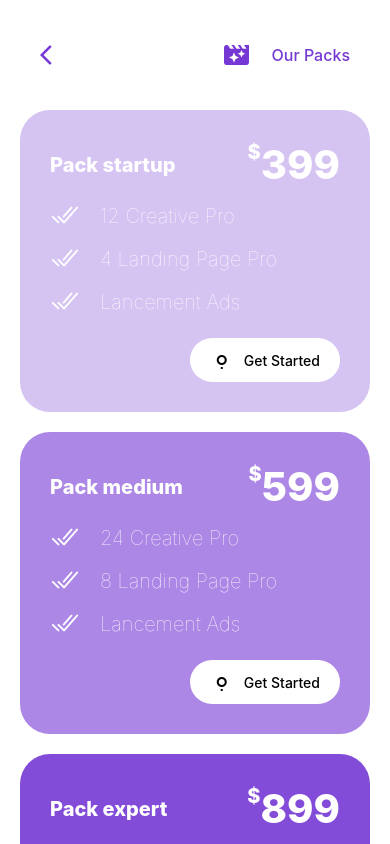
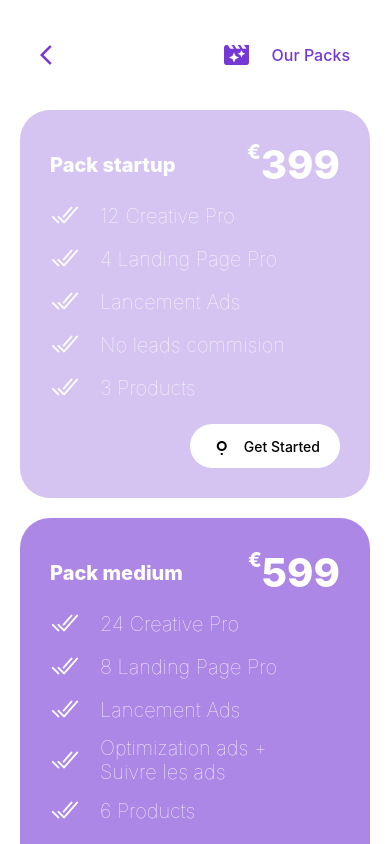
Before and after one commit to Divock19s/sila-mobile-app, a React Native app: screen /MBPacks in a window 390 px wide. Built offline with nearby package versions, Linux system fonts and the light colour scheme.

Commit message:
deleted ad account id sections

```diff
--- a/components/AccountsList.js
+++ b/components/AccountsList.js
@@ -65,7 +65,6 @@ const AccountsList = () => {
                                         },
                                         body: JSON.stringify({
                                             userID: userInfo._id,
-                                            adID: y.adID,
                                             adName: y.adName,
                                             bmID: bmShareID
                                         })
@@ -109,8 +108,8 @@ const AccountsList = () => {
 
                                 <View style={[{flexDirection: 'row'}, {alignItems: 'center'}, {gap: 13}]}>
                                     <FontAwesome name="id-card-o" size={24} color="#fff" />
-                                    <Text style={[{color: '#fff'}]}>Ad ID:</Text>
-                                    <Text style={[{color: '#fff'}]}>{ad.adID}</Text>
+                                    <Text style={[{color: '#fff'}]}>ID:</Text>
+                                    <Text style={[{color: '#fff'}]}>{ad._id}</Text>
                                 </View>
 
                                 <View style={[{flexDirection: 'row'}, {alignItems: 'center'}, {gap: 13}]}>
--- a/components/BMShareLogs.js
+++ b/components/BMShareLogs.js
@@ -52,12 +52,6 @@ const BMShareLogs = () => {
                                 <FontAwesome name="id-card-o" size={24} color="#fff" />
                                 <Text style={[{color: '#fff'}]}>ID:</Text>
                                 <Text style={[{color: '#fff'}]}>{item._id}</Text>
-                            </View>
-
-                            <View style={[{flexDirection: 'row'}, {alignItems: 'center'}, {gap: 13}]}>
-                                <FontAwesome name="id-card-o" size={24} color="#fff" />
-                                <Text style={[{color: '#fff'}]}>Ad ID:</Text>
-                                <Text style={[{color: '#fff'}]}>{item.adID}</Text>
                             </View>
 
                             <View style={[{flexDirection: 'row'}, {alignItems: 'center'}, {gap: 13}]}>
--- a/components/RefundRecord.js
+++ b/components/RefundRecord.js
@@ -53,12 +53,6 @@ const RefundRecord = () => {
                                     <FontAwesome name="id-card-o" size={24} color="#fff" />
                                     <Text style={[{color: '#fff'}]}>ID:</Text>
                                     <Text style={[{color: '#fff'}]}>{item._id}</Text>
-                                </View>
-
-                                <View style={[{flexDirection: 'row'}, {alignItems: 'center'}, {gap: 13}]}>
-                                    <FontAwesome name="id-card-o" size={24} color="#fff" />
-                                    <Text style={[{color: '#fff'}]}>Ad ID:</Text>
-                                    <Text style={[{color: '#fff'}]}>{item.adAccountID}</Text>
                                 </View>
 
                                 <View style={[{flexDirection: 'row'}, {alignItems: 'center'}, {gap: 13}]}>
--- a/pages/MBInterface.js
+++ b/pages/MBInterface.js
@@ -82,9 +82,7 @@ const MBInterface = () => {
                             <Text style={[{fontWeight: 600}]}>Hi there! {userInfo.userName}</Text>
                         )
                     }
-                    <Text style={[{fontSize: 16}, {fontWeight: 300}]}>Discover our new service where we can edit your content as well as managing your Ads and sending you all the analytics every week with just £0.65</Text>
-                    <Text>Scroll down if the buttons are hidden!</Text>
-                    <MaterialIcons name="keyboard-arrow-down" size={30} color="black" />
+                    <Text style={[{fontSize: 16}, {fontWeight: 300}]}>Discover our new service where we can edit your content as well as managing your Ads and sending you all the analytics every week with just €0.65</Text>
                 </View>
 
                 <View style={[{flexDirection: 'row'}, {alignItems: 'center'}, {justifyContent: 'space-between'}, {marginTop: 40}, {paddingHorizontal: 30}]}>
--- a/pages/MBPacksPage.js
+++ b/pages/MBPacksPage.js
@@ -113,7 +113,7 @@ const MBPacksPage = () => {
                 <View style={[{flexDirection: 'row'}, {alignItems: 'center'}, {justifyContent: 'space-between'}]}>
                     <Text style={[{color: '#fff'}, {fontWeight: 800}, {fontSize: 20}]}>Pack startup</Text>
                     <View style={[{flexDirection: 'row'}]}>
-                        <Text style={[{color: '#fff'}, {fontWeight: 800}, {fontSize: 20}]}>$</Text>
+                        <Text style={[{color: '#fff'}, {fontWeight: 800}, {fontSize: 20}]}>€</Text>
                         <Text style={[{color: '#fff'}, {fontWeight: 800}, {fontSize: 40}]}>399</Text>
                     </View>
                 </View>
@@ -133,6 +133,16 @@ const MBPacksPage = () => {
                     <Text style={[{color: '#fff'}, {fontWeight: 100}, {fontSize: 20}]}>Lancement Ads</Text>
                 </View>
 
+                <View style={[{flexDirection: 'row'}, {alignItems: 'center'}, {gap: 20}, {marginTop: 10}]}>
+                    <Ionicons name="checkmark-done" size={30} color="#fff" />
+                    <Text style={[{color: '#fff'}, {fontWeight: 100}, {fontSize: 20}]}>No leads commision</Text>
+                </View>
+
+                <View style={[{flexDirection: 'row'}, {alignItems: 'center'}, {gap: 20}, {marginTop: 10}]}>
+                    <Ionicons name="checkmark-done" size={30} color="#fff" />
+                    <Text style={[{color: '#fff'}, {fontWeight: 100}, {fontSize: 20}]}>3 Products</Text>
+                </View>
+
                 <Pressable onPress={buyStartup} style={[{alignSelf: 'flex-end'}, {backgroundColor: '#fff'}, {padding: 10}, {borderRadius: 40}, {marginTop: 20}, {paddingHorizontal: 20}, {flexDirection: 'row'}, {alignItems: 'center'}, {gap: 10}]}>
                     <MaterialCommunityIcons name="source-commit-start-next-local" size={24} color="black" />
                     <Text style={[{fontWeight: 500}]}>Get Started</Text>
@@ -143,7 +153,7 @@ const MBPacksPage = () => {
                 <View style={[{flexDirection: 'row'}, {alignItems: 'center'}, {justifyContent: 'space-between'}]}>
                     <Text style={[{color: '#fff'}, {fontWeight: 800}, {fontSize: 20}]}>Pack medium</Text>
                     <View style={[{flexDirection: 'row'}]}>
-                        <Text style={[{color: '#fff'}, {fontWeight: 800}, {fontSize: 20}]}>$</Text>
+                        <Text style={[{color: '#fff'}, {fontWeight: 800}, {fontSize: 20}]}>€</Text>
                         <Text style={[{color: '#fff'}, {fontWeight: 800}, {fontSize: 40}]}>599</Text>
                     </View>
                 </View>
@@ -163,6 +173,16 @@ const MBPacksPage = () => {
                     <Text style={[{color: '#fff'}, {fontWeight: 100}, {fontSize: 20}]}>Lancement Ads</Text>
                 </View>
 
+                <View style={[{flexDirection: 'row'}, {alignItems: 'center'}, {gap: 20}, {marginTop: 10}]}>
+                    <Ionicons name="checkmark-done" size={30} color="#fff" />
+                    <Text style={[{color: '#fff'}, {fontWeight: 100}, {fontSize: 20}, {width: width / 2}]}>Optimization ads + Suivre les ads</Text>
+                </View>
+
+                <View style={[{flexDirection: 'row'}, {alignItems: 'center'}, {gap: 20}, {marginTop: 10}]}>
+                    <Ionicons name="checkmark-done" size={30} color="#fff" />
+                    <Text style={[{color: '#fff'}, {fontWeight: 100}, {fontSize: 20}]}>6 Products</Text>
+                </View>
+
                 <Pressable onPress={buyMedium} style={[{alignSelf: 'flex-end'}, {backgroundColor: '#fff'}, {padding: 10}, {borderRadius: 40}, {marginTop: 20}, {paddingHorizontal: 20}, {flexDirection: 'row'}, {alignItems: 'center'}, {gap: 10}]}>
                     <MaterialCommunityIcons name="source-commit-start-next-local" size={24} color="black" />
                     <Text style={[{fontWeight: 500}]}>Get Started</Text>
@@ -173,7 +193,7 @@ const MBPacksPage = () => {
                 <View style={[{flexDirection: 'row'}, {alignItems: 'center'}, {justifyContent: 'space-between'}]}>
                     <Text style={[{color: '#fff'}, {fontWeight: 800}, {fontSize: 20}]}>Pack expert</Text>
                     <View style={[{flexDirection: 'row'}]}>
-                        <Text style={[{color: '#fff'}, {fontWeight: 800}, {fontSize: 20}]}>$</Text>
+                        <Text style={[{color: '#fff'}, {fontWeight: 800}, {fontSize: 20}]}>€</Text>
                         <Text style={[{color: '#fff'}, {fontWeight: 800}, {fontSize: 40}]}>899</Text>
                     </View>
                 </View>
@@ -193,6 +213,16 @@ const MBPacksPage = () => {
                     <Text style={[{color: '#fff'}, {fontWeight: 100}, {fontSize: 20}]}>Lancement Ads</Text>
                 </View>
 
+                <View style={[{flexDirection: 'row'}, {alignItems: 'center'}, {gap: 20}, {marginTop: 10}]}>
+                    <Ionicons name="checkmark-done" size={30} color="#fff" />
+                    <Text style={[{color: '#fff'}, {fontWeight: 100}, {fontSize: 20}, {width: width / 2}]}>Optimization ads + Suivre les ads</Text>
+                </View>
+
+                <View style={[{flexDirection: 'row'}, {alignItems: 'center'}, {gap: 20}, {marginTop: 10}]}>
+                    <Ionicons name="checkmark-done" size={30} color="#fff" />
+                    <Text style={[{color: '#fff'}, {fontWeight: 100}, {fontSize: 20}]}>11 Products</Text>
+                </View>
+
                 <Pressable onPress={buyExpert} style={[{alignSelf: 'flex-end'}, {backgroundColor: '#fff'}, {padding: 10}, {borderRadius: 40}, {marginTop: 20}, {paddingHorizontal: 20}, {flexDirection: 'row'}, {alignItems: 'center'}, {gap: 10}]}>
                     <MaterialCommunityIcons name="source-commit-start-next-local" size={24} color="black" />
                     <Text style={[{fontWeight: 500}]}>Get Started</Text>
--- a/pages/RefundPage.js
+++ b/pages/RefundPage.js
@@ -98,7 +98,6 @@ const RefundPage = () => {
             body: JSON.stringify({
               userID: userInfo._id,
               accountName: adAccount.adName,
-              accountID: adAccount.adID,
               refundReason: refundReason,
               amount: refundAmount
             })
```
Also changed, not shown: pages/CreateADPage.js (+1 -21 lines).
